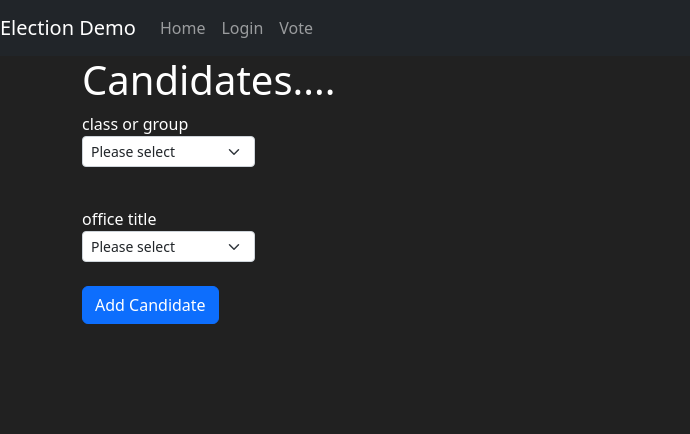
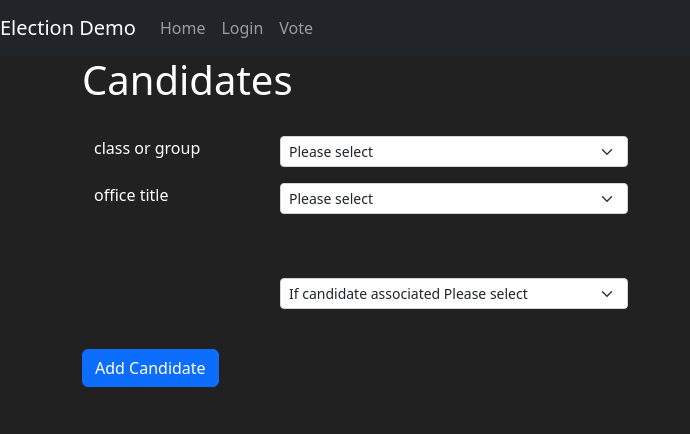
Before and after one commit to mpo6767/demo, a Flask app: template election1/templates/candidate.html in a window 1280 px wide. Shown: the top 434 px of the page, without its empty margins (0-690 px from the left). Run offline with Flask 3, Linux system fonts and the light colour scheme; the template is opened without the code that fills it: values that come from a table or form of the project are taken from there, others are empty; parts of the project's set-up code (start-up, migrations or seed data) failed here and were passed over; some libraries are stand-ins or nearby versions.

Commit message:
rework minor

```diff
--- a/election1/templates/candidate.html
+++ b/election1/templates/candidate.html
@@ -5,19 +5,19 @@
 
 {% block content %}
   <div class="container">
-        <h1> Candidates....</h1>
-
-        <form method="POST" style="color:white"  autocomplete="off">
+    <h1> Candidates</h1>
+<br>
+    <form method="POST" style="color:white" autocomplete="off">
       <input type="hidden" name="csrf_token" value="{{ csrf_token() }}"/>
 
-            <div class="row g-3 ">
+      <div class="container">
+        <div class="row ">
           <div class="col-2 ">
             {{ form.choices_classgrp.label() }}
           </div>
-            </div>
 
-           <div class="row g-3 ">
-                <div class="col-2 ">
+
+          <div class="col-lg-4">
             <select class="form-select form-select-sm mb-3" aria-label="Large select example" name="choices_classgrp"
                     hx-get="/candidate/search"
                     hx-target="#candidate_search"
@@ -29,15 +29,15 @@
             </select>
           </div>
         </div>
+      </div>
 
-           <br>
-            <div class="row g-3 ">
+
+      <div class="container">
+        <div class="row ">
           <div class="col-2 ">
             {{ form.choices_office.label() }}
           </div>
-            </div>
-            <div class="row g-3 ">
-                 <div class="col-2 ">
+          <div class="col-lg-4">
             <select class="form-select form-select-sm mb-3" aria-label="Large select example" name="choices_office">
               <option selected>Please select</option>
               {% for p in form.choices_office.choices %}
@@ -45,29 +45,49 @@
               {% endfor %}
             </select>
           </div>
-
+        </div>
       </div>
 
-            <div class="row g-3 ">
+      <div class="container">
+        <div class="row ">
           <div class="col-2 ">
             {{ form.firstname.label() }}
           </div>
+
+          <div class="col-auto">
+            {{ form.firstname() }}
           </div>
-             <div class="row g-3 ">
+        </div>
+      </div>
+      <br>
+      <div class="container">
+        <div class="row ">
+          <div class="col-2 ">
+            {{ form.lastname.label() }}
+          </div>
+
           <div class="col-auto">
-                     {{ form.firstname()}}
+            {{ form.lastname() }}
+          </div>
+        </div>
+      </div>
+      <br>
+      <div class="container">
+        <div class="row ">
+          <div class="col-2 ">
+            {{ form.choices_party.label() }}
+          </div>
+          <div class="col-lg-4">
+            <select class="form-select form-select-sm mb-3" aria-label="Large select example" name="choices_party">
+              <option selected>If candidate associated Please select</option>
+              {% for p in form.choices_party.choices %}
+                <option value="{{ p[0] }}">{{ p[1] }}</option>
+              {% endfor %}
+            </select>
+          </div>
         </div>
       </div>
 
-            <div class="row g-3 ">
-                 {{ form.lastname.label() }}
-            </div>
-
-             <div class="row g-3 ">
-                 <div class="col-auto">
-                     {{ form.lastname()}}
-                </div>
-            </div>
       <br>
       <div class="d-grid gap-2 d-md-block">
         {{ form.submit(type="submit",value='Add Candidate', class="btn   btn-primary") }}
```
Lines whose indentation alone changed are shown as unchanged.
